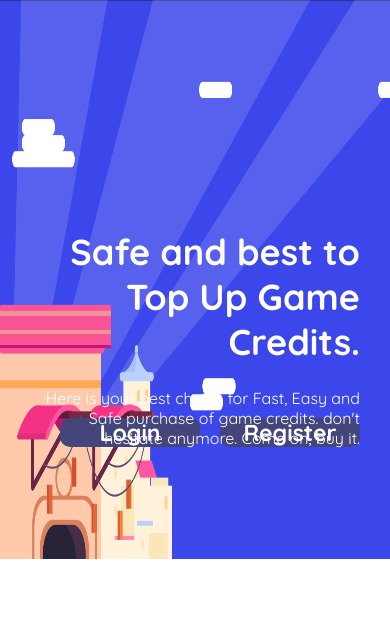
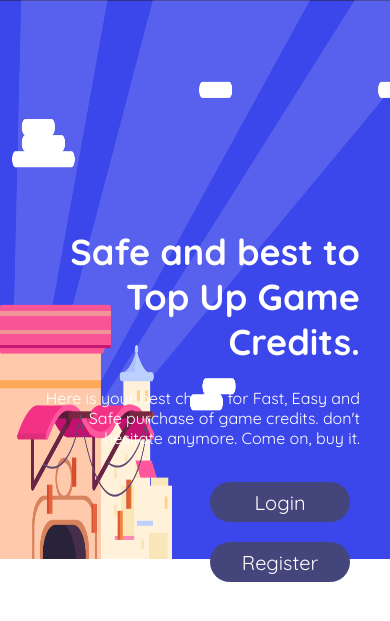
Before and after one commit to codarel/codarel.github.io, a PHP site: page / in a window 390 px wide. Shown: the part 81-702 px from the top of the page. Run offline with PHP 8.4, Linux system fonts and the light colour scheme.

Commit message:
IC : Change Content1

```diff
--- a/css/index.css
+++ b/css/index.css
@@ -240,31 +240,18 @@ a:link{
   justify-content: center;
   align-items: center;
   margin-bottom: 20px;
-  font-weight: bold;
-  font-size: 26px;
+  font-size: 23px;
   background-color: #44457A;
-  max-width: 1200px;
   color: white;
-  border-radius: 10px;
+  border-radius: 20px;
   width: 140px;
+  height: 40px;
   margin: 10px;
   transition: all 0.5s ease;
 }
 
-.inline-btn{
-  display: flex;
-  float: right;
-  justify-content: right;
-  align-items: flex-end;
-  max-width: 1200px;
-  height: 90%;
-  margin: 20px auto;
-  text-align: right;
-  padding: 30px;
-  padding-right: 20px;
-}
-
 .content1_btn:hover{
+  font-weight: bold;
   background-color: #868AFF;
   transition: all 0.5s ease;
 
@@ -288,15 +275,8 @@ a:link{
     font-size: 16px;
   }
   .content1_btn{
-    font-size: 23px;
-  }
-  .inline-btn{
-    display: flex;
-    float: right;
-    justify-content: right;
-    align-items: flex-end;
-    height: 90%;
-    margin: 0 auto;
-    text-align: right;
+    display: inline;
+    flex-direction: row;
+    font-size: 20px;
   }
 }
--- a/index.html
+++ b/index.html
@@ -41,8 +41,6 @@
         <div class="content1_container">
             <h1 class="content1_heading">Safe and best to Top Up Game Credits.</h1>
             <p class="content1_desc">Here is your best choice for Fast, Easy and Safe purchase of game credits. don't hesitate anymore. Come on, buy it.</p>
-        </div>
-        <div class="inline-btn">
                 <a href="login.html">
                     <button class="content1_btn">Login</button>
                 </a>
@@ -50,6 +48,7 @@
                     <button class="content1_btn">Register</button>
                 </a>
         </div>
+
     </div>
 
 
```
Lines whose indentation alone changed are shown as unchanged.
